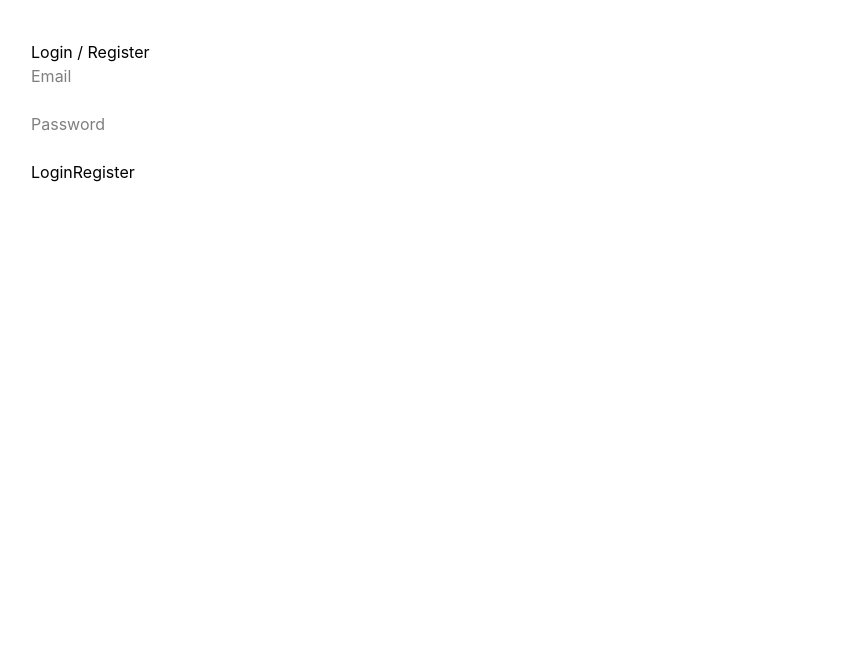
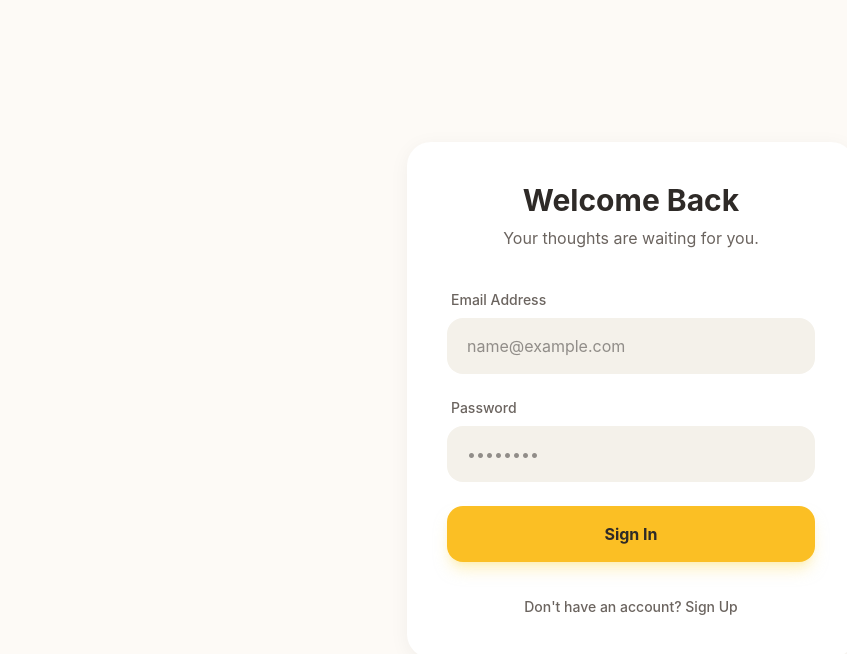
Before and after one commit to benoirajan/diary-app, a React (Vite) app: page / in a window 1280 px wide. Shown: the top 654 px of the page, without its empty margins (9-856 px from the left). Built offline with nearby package versions, Linux system fonts and the light colour scheme; no server answers.

Commit message:
Some UI improvements

```diff
--- a/src/components/EntryList.jsx
+++ b/src/components/EntryList.jsx
@@ -9,6 +9,8 @@ const moodColors = {
   happy: "bg-[var(--accent-happy)]",
   sad: "bg-[var(--accent-sad)]",
   angry: "bg-[var(--accent-angry)]",
+  excited: "bg-[var(--accent-excited)]",
+  calm: "bg-[var(--accent-calm)]",
   neutral: "bg-[var(--accent-neutral)]",
 }
 
@@ -44,56 +46,56 @@ const EntryList = ({
 
   return (
     <div className="bg-[var(--bg-card)]
-    rounded-2xl
-    p-6
+    rounded-3xl
+    p-8
     shadow-[var(--shadow-soft)]
-    border border-gray-100
-    hover:shadow-md
+    border border-[var(--bg-soft)]
     transition-all">
       {/* Search */}
-      <div className="mb-6">
+      <div className="mb-8">
         <input
           type="text"
-          placeholder="Search entries..."
+          placeholder="Search your thoughts..."
           value={searchTerm}
           onChange={(e) => onSearchChange(e.target.value)}
-          className="w-full p-3 rounded-xl border dark:border-gray-700 bg-gray-50 dark:bg-gray-800 focus:ring-2 focus:ring-blue-500 outline-none"
+          className="w-full px-5 py-4 rounded-2xl bg-[var(--bg-soft)] border-none focus:ring-2 focus:ring-[var(--accent-happy)] outline-none transition-all text-[var(--text-primary)]"
         />
       </div>
 
       {/* Empty State */}
       {!hasEntries && (
-        <div className="text-center py-12 text-gray-500 dark:text-gray-400">
-          No entries found.
+        <div className="text-center py-16 text-[var(--text-secondary)]">
+          <div className="text-4xl mb-4">📖</div>
+          <p>No entries found. Start writing your story.</p>
         </div>
       )}
 
       {/* Grouped Entries */}
       {Object.entries(groupedEntries).map(([date, items]) => (
-        <div key={date} className="mb-8">
+        <div key={date} className="mb-10 last:mb-0">
           {/* Date Header */}
-          <h3 className="text-lg font-semibold text-gray-700 dark:text-gray-300 mb-4 border-b pb-2 dark:border-gray-700">
+          <h3 className="text-sm font-bold uppercase tracking-wider text-[var(--text-secondary)] mb-6 border-b border-[var(--bg-soft)] pb-3">
             {date}
           </h3>
 
-          <div className="space-y-4">
+          <div className="grid gap-6">
             {items.map((entry) => (
               <div
                 key={entry.id}
                 onClick={() => onSelectEntry(entry)}
-                className="p-4 rounded-xl border dark:border-gray-700 bg-gray-50 dark:bg-gray-800 hover:shadow-md hover:scale-[1.01] transition cursor-pointer"
+                className="group p-6 rounded-2xl bg-[var(--bg-soft)]/30 hover:bg-[var(--bg-soft)] transition-all cursor-pointer border border-transparent hover:border-[var(--accent-happy)]/20"
               >
-                <div className="flex justify-between items-center mb-2">
-                  <h4 className="font-semibold text-gray-800 dark:text-gray-100">
+                <div className="flex justify-between items-start mb-3">
+                  <h4 className="text-xl font-bold text-[var(--text-primary)] group-hover:text-black transition-colors">
                     {entry.title}
                   </h4>
-                  <span className={`px-3 py-1 rounded-full text-xs text-white ${moodColors[entry.mood]}`}>
+                  <span className={`px-4 py-1.5 rounded-full text-[10px] font-bold uppercase tracking-widest text-white shadow-sm ${moodColors[entry.mood] || moodColors.neutral}`}>
                     {entry.mood}
                   </span>
                 </div>
 
-                <p className="text-sm text-gray-600 dark:text-gray-300">
-                  {truncateText(entry.content)}
+                <p className="text-[var(--text-secondary)] leading-relaxed">
+                  {truncateText(entry.content, 150)}
                 </p>
               </div>
             ))}
--- a/src/index.css
+++ b/src/index.css
@@ -13,6 +13,8 @@
   --accent-sad: #60a5fa;
   --accent-angry: #f87171;
   --accent-neutral: #a8a29e;
+  --accent-excited: #f472b6;
+  --accent-calm: #34d399;
 
   --shadow-soft: 0 4px 20px rgba(0, 0, 0, 0.05);
 }
--- a/src/views/AuthPage.jsx
+++ b/src/views/AuthPage.jsx
@@ -5,39 +5,97 @@ import { auth } from "../firebase";
 export default function AuthPage() {
   const [email, setEmail] = useState("");
   const [password, setPassword] = useState("");
+  const [isRegistering, setIsRegistering] = useState(false);
+  const [error, setError] = useState("");
+  const [loading, setLoading] = useState(false);
 
-  const handleLogin = async () => {
+  const handleSubmit = async (e) => {
+    e.preventDefault();
+    setError("");
+    setLoading(true);
+
+    try {
+      if (isRegistering) {
+        await createUserWithEmailAndPassword(auth, email, password);
+      } else {
         await signInWithEmailAndPassword(auth, email, password);
-  };
-
-  const handleRegister = async () => {
-    await createUserWithEmailAndPassword(auth, email, password);
+      }
+    } catch (err) {
+      setError(err.message.replace("Firebase: ", ""));
+    } finally {
+      setLoading(false);
+    }
   };
 
   return (
-    <div style={{ padding: 40 }}>
-      <h2>Login / Register</h2>
+    <div className="min-h-screen bg-[var(--bg-main)] flex items-center justify-center p-6">
+      <div className="w-full max-w-md bg-[var(--bg-card)] rounded-3xl shadow-[var(--shadow-soft)] p-8 md:p-10">
+        <div className="text-center mb-10">
+          <h1 className="text-3xl font-bold text-[var(--text-primary)] mb-2">
+            {isRegistering ? "Create Account" : "Welcome Back"}
+          </h1>
+          <p className="text-[var(--text-secondary)]">
+            {isRegistering
+              ? "Start your personal AI diary journey today."
+              : "Your thoughts are waiting for you."}
+          </p>
+        </div>
 
+        <form onSubmit={handleSubmit} className="space-y-6">
+          {error && (
+            <div className="p-3 bg-red-50 text-red-600 text-sm rounded-xl text-center">
+              {error}
+            </div>
+          )}
+
+          <div>
+            <label className="block text-sm font-medium text-[var(--text-secondary)] mb-2 px-1">
+              Email Address
+            </label>
             <input
               type="email"
-        placeholder="Email"
+              required
+              placeholder="name@example.com"
+              className="w-full px-5 py-4 bg-[var(--bg-soft)] border-none rounded-2xl focus:ring-2 focus:ring-[var(--accent-happy)] transition-all outline-none text-[var(--text-primary)]"
               value={email}
               onChange={(e) => setEmail(e.target.value)}
             />
+          </div>
 
-      <br /><br />
-
+          <div>
+            <label className="block text-sm font-medium text-[var(--text-secondary)] mb-2 px-1">
+              Password
+            </label>
             <input
               type="password"
-        placeholder="Password"
+              required
+              placeholder="••••••••"
+              className="w-full px-5 py-4 bg-[var(--bg-soft)] border-none rounded-2xl focus:ring-2 focus:ring-[var(--accent-happy)] transition-all outline-none text-[var(--text-primary)]"
               value={password}
               onChange={(e) => setPassword(e.target.value)}
             />
+          </div>
 
-      <br /><br />
+          <button
+            type="submit"
+            disabled={loading}
+            className="w-full py-4 bg-[var(--accent-happy)] hover:opacity-90 text-[var(--text-primary)] font-bold rounded-2xl shadow-lg shadow-amber-200/50 transition-all active:scale-[0.98] disabled:opacity-50"
+          >
+            {loading ? "Processing..." : (isRegistering ? "Sign Up" : "Sign In")}
+          </button>
+        </form>
 
-      <button onClick={handleLogin}>Login</button>
-      <button onClick={handleRegister}>Register</button>
+        <div className="mt-8 text-center">
+          <button
+            onClick={() => setIsRegistering(!isRegistering)}
+            className="text-[var(--text-secondary)] hover:text-[var(--text-primary)] text-sm font-medium transition-colors"
+          >
+            {isRegistering
+              ? "Already have an account? Sign In"
+              : "Don't have an account? Sign Up"}
+          </button>
+        </div>
+      </div>
     </div>
   );
 }
```
Also changed, not shown: 1 other file (tests, documents, lock files or other folders). Lines whose indentation alone changed are shown as unchanged.
